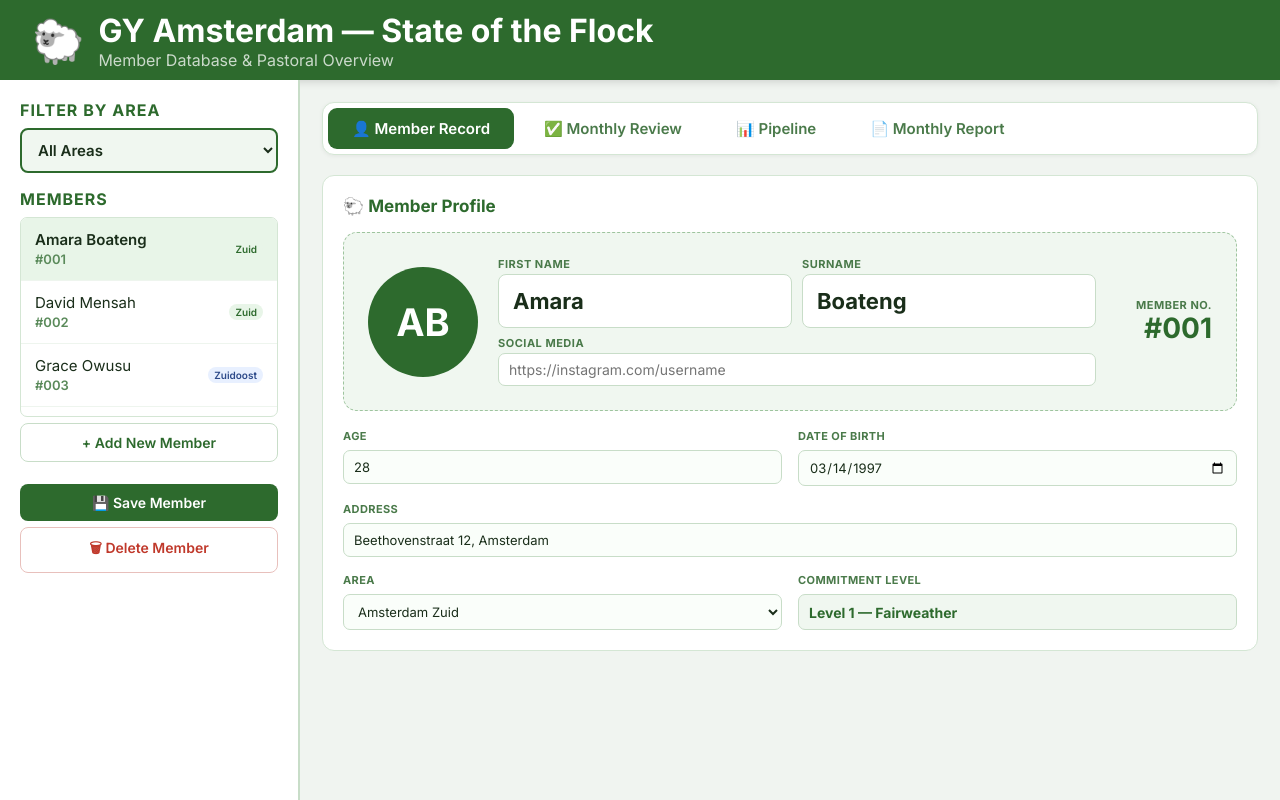
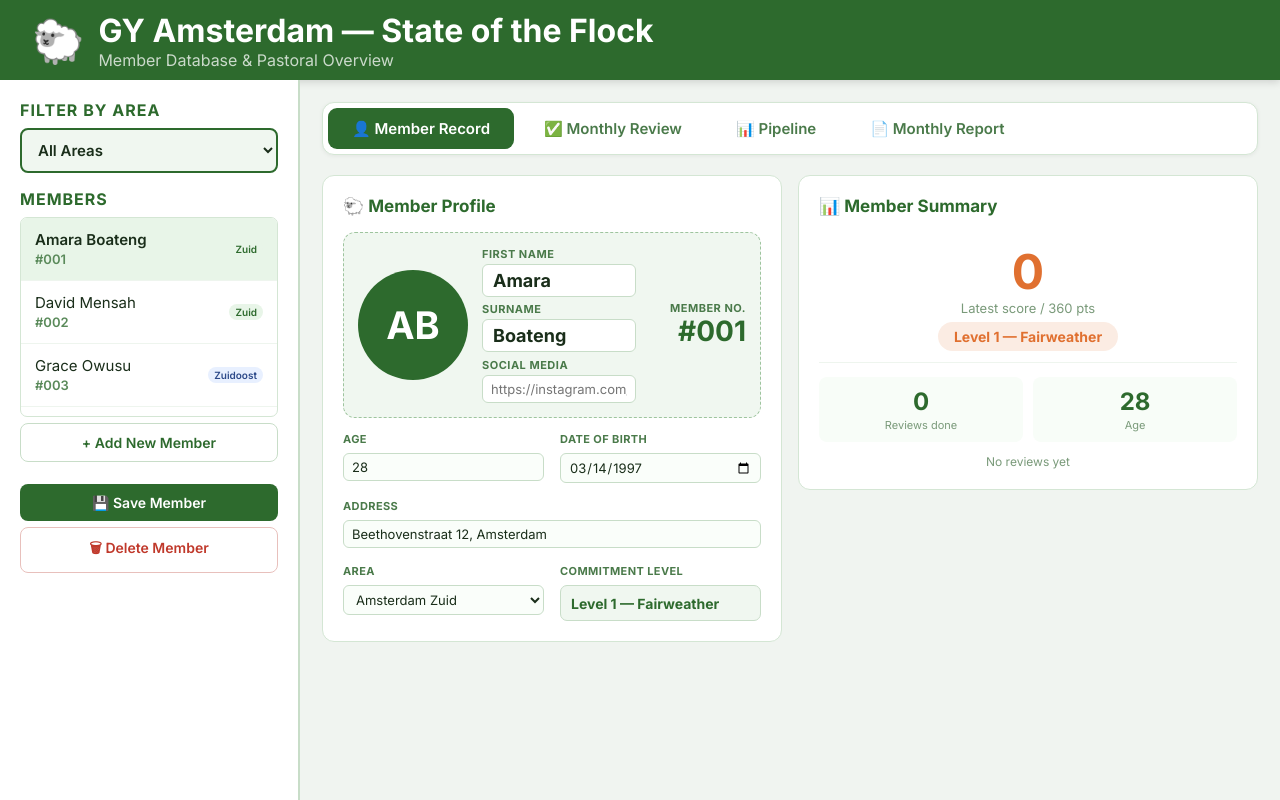
Before and after one commit to ekowmensah12-sys/SOFfinal, a plain HTML site: page index.html in a window 1280 px wide. Drawn offline with Linux system fonts and the light colour scheme.

Commit message:
Refactor styles and layout for member interface
Updated styles for form elements and avatar area. Adjusted layout and padding for member summary and report sections.

```diff
--- a/index.html
+++ b/index.html
@@ -24,7 +24,7 @@ header{background:#2d6a2d;color:#fff;padding:0 32px;display:flex;align-items:cen
 .sidebar{background:#fff;border-right:2px solid #c8ddc8;padding:20px;overflow-y:auto;max-height:calc(100vh - 80px)}
 .slabel{display:block;font-size:16px;font-weight:800;color:#2d6a2d;text-transform:uppercase;letter-spacing:1px;margin-bottom:8px}
 .ssec{margin-bottom:16px}
-select,input[type=text],input[type=number],input[type=date],input[type=url],input[type=month]{width:100%;padding:8px 10px;border:1px solid #c8ddc8;border-radius:7px;font-size:13px;font-family:inherit;background:#fafefa;color:#1a2e1a;outline:none}
+select,input[type=text],input[type=number],input[type=date],input[type=url],input[type=month]{width:100%;padding:5px 8px;border:1px solid #c8ddc8;border-radius:6px;font-size:13px;font-family:inherit;background:#fafefa;color:#1a2e1a;outline:none}
 select:focus,input:focus{border-color:#2d6a2d;box-shadow:0 0 0 3px rgba(45,106,45,.1)}
 .btn{width:100%;padding:10px;border-radius:8px;font-size:14px;font-weight:600;cursor:pointer;border:none;font-family:inherit;transition:all .15s;margin-top:6px}
 .btn-green{background:#2d6a2d;color:#fff}.btn-green:hover{background:#245524}
@@ -49,7 +49,7 @@ select:focus,input:focus{border-color:#2d6a2d;box-shadow:0 0 0 3px rgba(45,106,4
 .fg{display:flex;flex-direction:column;gap:5px}
 .fg label{font-size:11px;font-weight:700;color:#4a7a4a;text-transform:uppercase;letter-spacing:.4px;margin-bottom:2px}
 .full{grid-column:1/-1}
-.avatar-area{display:flex;align-items:center;gap:20px;margin-bottom:18px;padding:24px;background:#f0f7f0;border-radius:14px;border:1px dashed #9ec49e;min-height:140px}
+.avatar-area{display:flex;align-items:center;gap:14px;margin-bottom:14px;padding:14px;background:#f0f7f0;border-radius:12px;border:1px dashed #9ec49e}
 .avcircle{width:110px;height:110px;border-radius:50%;background:#2d6a2d;color:#fff;display:flex;align-items:center;justify-content:center;font-size:38px;font-weight:700;flex-shrink:0;overflow:hidden}
 .avcircle img{width:100%;height:100%;object-fit:cover}
 .avup label{display:inline-block;padding:5px 11px;background:#fff;border:1px solid #c8ddc8;border-radius:6px;font-size:12px;font-weight:500;color:#2d6a2d;cursor:pointer}
@@ -155,7 +155,7 @@ select:focus,input:focus{border-color:#2d6a2d;box-shadow:0 0 0 3px rgba(45,106,4
   </div>
 
   <!-- MEMBER RECORD -->
-    <div id="tab-record">
+    <div id="tab-record"><div style="display:grid;grid-template-columns:1fr 1fr;gap:16px;align-items:start">
     <div class="card">
       <div class="ctitle">🐑 Member Profile</div>
 
@@ -163,18 +163,18 @@ select:focus,input:focus{border-color:#2d6a2d;box-shadow:0 0 0 3px rgba(45,106,4
       <div class="avatar-area">
         <div class="avcircle" id="avatarCircle">?</div>
         <div style="flex:1">
-          <div style="display:grid;grid-template-columns:1fr 1fr;gap:10px;margin-bottom:8px">
+          <div style="display:grid;grid-template-columns:1fr;gap:5px;margin-bottom:6px">
             <div>
               <div style="font-size:11px;font-weight:700;color:#4a7a4a;text-transform:uppercase;letter-spacing:.5px;margin-bottom:3px">First Name</div>
-              <input type="text" id="firstName" oninput="updateAvatar()" style="width:100%;padding:13px 14px;border:1px solid #c8ddc8;border-radius:8px;font-size:22px;font-weight:700;font-family:inherit;background:#fff;outline:none;color:#1a2e1a">
+              <input type="text" id="firstName" oninput="updateAvatar()" style="width:100%;padding:5px 10px;border:1px solid #c8ddc8;border-radius:6px;font-size:18px;font-weight:700;font-family:inherit;background:#fff;outline:none;color:#1a2e1a">
             </div>
             <div>
               <div style="font-size:11px;font-weight:700;color:#4a7a4a;text-transform:uppercase;letter-spacing:.5px;margin-bottom:3px">Surname</div>
-              <input type="text" id="surname" oninput="updateAvatar()" style="width:100%;padding:13px 14px;border:1px solid #c8ddc8;border-radius:8px;font-size:22px;font-weight:700;font-family:inherit;background:#fff;outline:none;color:#1a2e1a">
+              <input type="text" id="surname" oninput="updateAvatar()" style="width:100%;padding:5px 10px;border:1px solid #c8ddc8;border-radius:6px;font-size:18px;font-weight:700;font-family:inherit;background:#fff;outline:none;color:#1a2e1a">
             </div>
           </div>
           <div style="font-size:11px;font-weight:700;color:#4a7a4a;text-transform:uppercase;letter-spacing:.5px;margin-bottom:3px">Social Media</div>
-          <input type="url" id="socialMedia" placeholder="https://instagram.com/username" style="width:100%;padding:7px 10px;border:1px solid #c8ddc8;border-radius:7px;font-size:14px;font-family:inherit;background:#fff;outline:none">
+          <input type="url" id="socialMedia" placeholder="https://instagram.com/username" style="width:100%;padding:5px 8px;border:1px solid #c8ddc8;border-radius:6px;font-size:13px;font-family:inherit;background:#fff;outline:none">
         </div>
         <div style="text-align:right;flex-shrink:0;margin-left:20px">
           <div style="font-size:11px;font-weight:700;color:#4a7a4a;text-transform:uppercase;letter-spacing:.5px">Member No.</div>
@@ -194,6 +194,15 @@ select:focus,input:focus{border-color:#2d6a2d;box-shadow:0 0 0 3px rgba(45,106,4
         </div>
       </div>
     </div>
+    <div class="card" id="memberSummaryPanel" style="display:none">
+      <div class="ctitle">📊 Member Summary</div>
+      <div id="memberSummaryContent"></div>
+    </div>
+    <div id="memberSummaryEmpty" class="card" style="display:flex;align-items:center;justify-content:center;min-height:300px;color:#9aaa9a;font-size:14px;flex-direction:column;gap:8px">
+      <div style="font-size:40px">🐑</div>
+      <div>Select a member to see their summary</div>
+    </div>
+    </div>
   </div>
 
   <!-- MONTHLY REVIEW -->
@@ -203,7 +212,7 @@ select:focus,input:focus{border-color:#2d6a2d;box-shadow:0 0 0 3px rgba(45,106,4
       <div class="score-bar" id="scoreBar">
         <div>
           <div class="score-num" id="scoreNum">0</div>
-          <div class="score-label">/ 280 pts</div>
+          <div class="score-label">/ 360 pts</div>
         </div>
         <div style="flex:1">
           <div style="display:flex;align-items:center;margin-bottom:6px">
@@ -212,7 +221,7 @@ select:focus,input:focus{border-color:#2d6a2d;box-shadow:0 0 0 3px rgba(45,106,4
           </div>
           <div class="score-bar-outer"><div class="score-bar-inner" id="scoreBarInner" style="width:0%;background:#e07030"></div></div>
           <div style="display:flex;justify-content:space-between;font-size:13px;color:#9aaa9a;margin-top:6px">
-            <span>0</span><span>49</span><span>99</span><span>174</span><span>280</span>
+            <span>0</span><span>79</span><span>129</span><span>204</span><span>360</span>
           </div>
         </div>
       </div></div>
@@ -256,15 +265,16 @@ select:focus,input:focus{border-color:#2d6a2d;box-shadow:0 0 0 3px rgba(45,106,4
 
         <div class="rgroup">
           <div class="rgroup-title">🙏 Spiritual State</div>
+          <div class="ritem"><input type="checkbox" id="c_cd1" onchange="calcScore()"><label for="c_cd1">Finished New Believers School</label><span class="pts">10pt</span></div>
           <div class="ritem"><input type="checkbox" id="c_sp1" onchange="calcScore()"><label for="c_sp1">Free from a worldly lifestyle</label><span class="pts">20pt</span></div>
           <div class="ritem"><input type="checkbox" id="c_sp2" onchange="calcScore()"><label for="c_sp2">Invested in committed prayer &amp; bible lifestyle</label><span class="pts">20pt</span></div>
           <div class="ritem"><input type="checkbox" id="c_sp3" onchange="calcScore()"><label for="c_sp3">Listens to FL/BDHM preaching messages weekly</label><span class="pts">20pt</span></div>
           <div class="ritem"><input type="checkbox" id="c_sp4" onchange="calcScore()"><label for="c_sp4">Avid interest in Christian books this month</label><span class="pts">20pt</span></div>
+          <div class="ritem"><input type="checkbox" id="c_sp6" onchange="calcScore()"><label for="c_sp6">Praying in tongues</label><span class="pts">30pt</span></div>
+          <div class="ritem"><input type="checkbox" id="c_cd2" onchange="calcScore()"><label for="c_cd2">Governor</label><span class="pts">30pt</span></div>
           <div class="ritem"><input type="checkbox" id="c_sp5" onchange="calcScore()"><label for="c_sp5">Active tithe payer</label><span class="pts">50pt</span></div>
-          <div class="ritem"><input type="checkbox" id="c_cd1" onchange="calcScore()"><label for="c_cd1">Finished New Believers School</label><span class="pts">10pt</span></div>
-          <div class="ritem"><input type="checkbox" id="c_cd2" onchange="calcScore()"><label for="c_cd2">Governor</label><span class="pts">30pt</span></div>
         </div>
-      </div>
+      </div></div>
 
       <div style="display:flex;gap:10px;margin-top:14px">
         <div class="fg" style="flex:1">
@@ -299,9 +309,16 @@ select:focus,input:focus{border-color:#2d6a2d;box-shadow:0 0 0 3px rgba(45,106,4
 
   <!-- MONTHLY REPORT -->
   <div id="tab-report" style="display:none">
-    <div style="display:flex;align-items:center;justify-content:space-between;margin-bottom:16px;flex-wrap:wrap;gap:10px">
-      <div style="display:flex;gap:6px;flex-wrap:wrap" id="monthToggleBtns"></div>
-      <button style="padding:10px 24px;border-radius:8px;font-size:15px;font-weight:700;cursor:pointer;border:none;background:#1a3a8a;color:#fff;font-family:inherit" onclick="window.print()">🖨️ Export Pipeline PDF</button>
+    <div style="display:flex;align-items:center;justify-content:space-between;margin-bottom:12px;flex-wrap:wrap;gap:10px">
+      <div>
+        <div style="font-size:12px;font-weight:700;color:#4a7a4a;text-transform:uppercase;letter-spacing:.5px;margin-bottom:6px">Area</div>
+        <div style="display:flex;gap:5px;flex-wrap:wrap" id="reportAreaBtns"></div>
+      </div>
+      <div>
+        <div style="font-size:12px;font-weight:700;color:#4a7a4a;text-transform:uppercase;letter-spacing:.5px;margin-bottom:6px">Month</div>
+        <div style="display:flex;gap:5px;flex-wrap:wrap" id="monthToggleBtns"></div>
+      </div>
+      <button style="padding:10px 24px;border-radius:8px;font-size:15px;font-weight:700;cursor:pointer;border:none;background:#1a3a8a;color:#fff;font-family:inherit;align-self:flex-end" onclick="window.print()">🖨️ Export PDF</button>
     </div>
     <div id="reportContent"></div>
   </div>
@@ -317,7 +334,7 @@ const CHECKS = [
   {id:'c_fr1',pts:10},{id:'c_fr2',pts:10},{id:'c_fr3',pts:10},{id:'c_fr4',pts:20},{id:'c_fr5',pts:50},
   {id:'c_co1',pts:10},{id:'c_co2',pts:10},{id:'c_co3',pts:20},
   {id:'c_ca1',pts:20},{id:'c_ca2',pts:30},
-  {id:'c_sp1',pts:20},{id:'c_sp2',pts:20},{id:'c_sp3',pts:20},{id:'c_sp4',pts:20},{id:'c_sp5',pts:50},{id:'c_cd1',pts:10},{id:'c_cd2',pts:30}
+  {id:'c_sp1',pts:20},{id:'c_sp2',pts:20},{id:'c_sp3',pts:20},{id:'c_sp4',pts:20},{id:'c_sp5',pts:50},{id:'c_cd1',pts:10},{id:'c_cd2',pts:30},{id:'c_sp6',pts:30}
 ];
 const CHECK_LABELS = {
   c_sun3m:'Sunday (past 3 months)',c_sun1m:'Sunday (past month)',c_sun1w:'Sunday (past week)',
@@ -327,7 +344,7 @@ const CHECK_LABELS = {
   c_co1:'IC with Ekow (3 months)',c_co2:'S.A.T or Leaders meeting',c_co3:'Received correction well',
   c_ca1:'Ams/NL camp (3 months)',c_ca2:'International camp/conference',
   c_sp1:'Free from worldly lifestyle',c_sp2:'Prayer & Bible lifestyle',
-  c_sp3:'Listens to FL/BDHM weekly',c_sp4:'Interest in Christian books',c_sp5:'Active tithe payer',c_cd1:'Finished New Believers School',c_cd2:'Governor'
+  c_sp3:'Listens to FL/BDHM weekly',c_sp4:'Interest in Christian books',c_sp5:'Active tithe payer',c_cd1:'Finished New Believers School',c_cd2:'Governor',c_sp6:'Praying in tongues'
 };
 const LEVELS={
   1:{label:'Fairweather',cls:'kl1',dot:'d1',ph:'ph1',color:'#e07030'},
@@ -337,9 +354,9 @@ const LEVELS={
 };
 
 function scoreToLevel(s){
-  if(s>=175)return 4;
-  if(s>=100)return 3;
-  if(s>=51)return 2;
+  if(s>=205)return 4;
+  if(s>=130)return 3;
+  if(s>=80)return 2;
   return 1;
 }
 
@@ -386,6 +403,44 @@ function loadMember(id){
   updateAvatar();
   loadReviewForm(id);
   renderMemberList();
+  renderMemberSummary(id);
+}
+
+function renderMemberSummary(id){
+  const m=members.find(x=>x.id===id);
+  if(!m){
+    document.getElementById('memberSummaryPanel').style.display='none';
+    document.getElementById('memberSummaryEmpty').style.display='flex';
+    return;
+  }
+  document.getElementById('memberSummaryPanel').style.display='block';
+  document.getElementById('memberSummaryEmpty').style.display='none';
+  const lv=LEVELS[m.commitment||1];
+  // Get latest review
+  const memberReviews=reviews[id]||{};
+  const latestMonth=Object.keys(memberReviews).sort().reverse()[0];
+  let score=0;
+  if(latestMonth){CHECKS.forEach(c=>{if(memberReviews[latestMonth][c.id])score+=c.pts;});}
+  const totalReviews=Object.keys(memberReviews).length;
+  document.getElementById('memberSummaryContent').innerHTML=`
+    <div style="text-align:center;padding:16px 0;border-bottom:1px solid #eef5ee;margin-bottom:14px">
+      <div style="font-size:48px;font-weight:800;color:${lv.color};line-height:1">${score}</div>
+      <div style="font-size:13px;color:#7a9a7a;margin-top:4px">Latest score / 360 pts</div>
+      <div style="margin-top:10px"><span style="padding:6px 16px;border-radius:20px;font-size:14px;font-weight:700;background:${lv.color}22;color:${lv.color}">Level ${m.commitment||1} — ${lv.label}</span></div>
+    </div>
+    <div style="display:grid;grid-template-columns:1fr 1fr;gap:10px">
+      <div style="background:#f8fdf8;border-radius:8px;padding:10px;text-align:center">
+        <div style="font-size:24px;font-weight:700;color:#2d6a2d">${totalReviews}</div>
+        <div style="font-size:11px;color:#7a9a7a;margin-top:2px">Reviews done</div>
+      </div>
+      <div style="background:#f8fdf8;border-radius:8px;padding:10px;text-align:center">
+        <div style="font-size:24px;font-weight:700;color:#2d6a2d">${m.age||'—'}</div>
+        <div style="font-size:11px;color:#7a9a7a;margin-top:2px">Age</div>
+      </div>
+    </div>
+    <div style="margin-top:12px;font-size:12px;color:#7a9a7a;text-align:center">${latestMonth?'Last reviewed: '+new Date(latestMonth+'-01').toLocaleString('default',{month:'long',year:'numeric'}):'No reviews yet'}</div>
+    ${m.socialMedia?`<div style="margin-top:12px;text-align:center"><a href="${m.socialMedia}" target="_blank" style="font-size:13px;color:#2d6a2d;font-weight:600;text-decoration:none">🔗 Social Media</a></div>`:''}
+  `;
 }
 
 function updateAvatar(){
@@ -473,7 +528,7 @@ function calcScore(){
   document.getElementById('scoreNum').textContent=score;
   document.getElementById('scoreBadge').className='level-badge '+lv.cls;
   document.getElementById('scoreBadge').textContent='L'+lvl+' '+lv.label;
-  const pct=Math.min(100,(score/280)*100);
+  const pct=Math.min(100,(score/360)*100);
   document.getElementById('scoreBarInner').style.width=pct+'%';
   document.getElementById('scoreBarInner').style.background=lv.color;
   if(currentId){
@@ -512,6 +567,22 @@ function renderPipeline(){
     </div>`).join(''):'<div class="empty">None</div>'}</div></div>`).join('');
 }
 
+let _reportArea = 'all';
+
+function renderReportAreaBtns(){
+  const all = ['all', ...areas];
+  document.getElementById('reportAreaBtns').innerHTML = all.map(a => {
+    const active = a === _reportArea;
+    return `<button onclick="setReportArea('${a}')" style="padding:8px 16px;border-radius:8px;font-size:14px;font-weight:600;cursor:pointer;font-family:inherit;border:1px solid #c8ddc8;background:${active?'#2d6a2d':'#fff'};color:${active?'#fff':'#4a7a4a'}">${a==='all'?'All Areas':a}</button>`;
+  }).join('');
+}
+
+function setReportArea(a){
+  _reportArea = a;
+  renderReportAreaBtns();
+  renderReport();
+}
+
 function renderMonthButtons(){
   const allMonths=[...new Set(Object.values(reviews).flatMap(r=>Object.keys(r)))].sort().reverse();
   const now=new Date();
@@ -537,11 +608,12 @@ function renderReport(){
   const monthKey=window._reportMonth||(()=>{const n=new Date();return `${n.getFullYear()}-${String(n.getMonth()+1).padStart(2,'0')}`})();
   const [y,mo]=monthKey.split('-');
   const monthName=new Date(y,mo-1,1).toLocaleString('default',{month:'long',year:'numeric'});
-  const reviewed=members.filter(m=>reviews[m.id]&&reviews[m.id][monthKey]).length;
+  const filteredMembers = _reportArea==='all' ? members : members.filter(m=>m.area===_reportArea);
+  const reviewed=filteredMembers.filter(m=>reviews[m.id]&&reviews[m.id][monthKey]).length;
   let html=`<div style="background:#fff;border-radius:12px;border:1px solid #d4e6d4;padding:18px;margin-bottom:16px;display:flex;align-items:center;justify-content:space-between">
     <div>
       <div style="font-size:22px;font-weight:700;color:#2d6a2d">🐑 State of the Flock — ${monthName}</div>
-      <div style="font-size:13px;color:#7a9a7a;margin-top:3px">Go Ye Amsterdam · ${reviewed} of ${members.length} members reviewed</div>
+      <div style="font-size:13px;color:#7a9a7a;margin-top:3px">Go Ye Amsterdam · ${_reportArea==='all'?'All Areas':_reportArea} · ${reviewed} of ${filteredMembers.length} members reviewed</div>
     </div>
     <div style="display:grid;grid-template-columns:repeat(4,1fr);gap:8px">`;
   [1,2,3,4].forEach(l=>{
@@ -556,7 +628,7 @@ function renderReport(){
   html+=`<div style="display:grid;grid-template-columns:repeat(4,1fr);gap:12px">`;
   [1,2,3,4].forEach(l=>{
     const lv=LEVELS[l];
-    const grp=members.filter(m=>m.commitment==l);
+    const grp=filteredMembers.filter(m=>m.commitment==l);
     html+=`<div style="border-radius:10px;border:1px solid #d4e6d4;overflow:hidden">
       <div style="padding:13px 15px;font-size:15px;font-weight:700;display:flex;align-items:center;justify-content:space-between" class="ph${l}">
         <span>L${l} · ${['Fairweather','Situational','Non-Situational','Marital'][l-1]}</span>
@@ -589,6 +661,7 @@ function switchTab(name,btn){
     const now=new Date();
     const mk=`${now.getFullYear()}-${String(now.getMonth()+1).padStart(2,'0')}`;
     if(!window._reportMonth)window._reportMonth=mk;
+    renderReportAreaBtns();
     renderMonthButtons();
     renderReport();
   }
```
